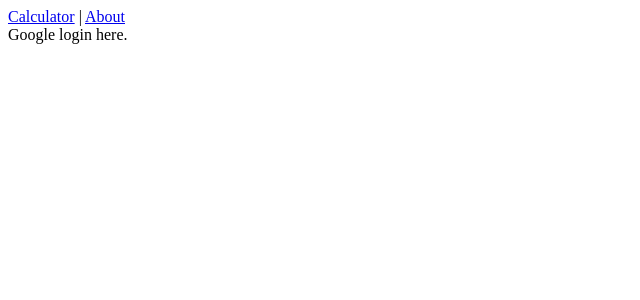
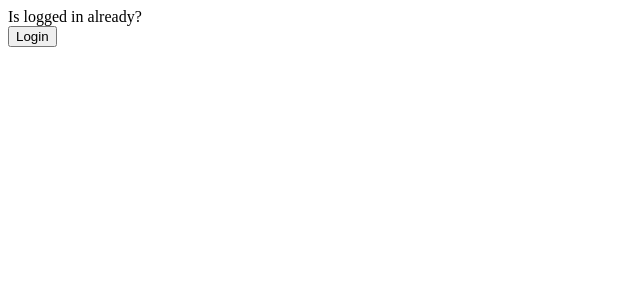
Before and after one commit to willemodendaal/over-engineered-max-hr-calculator, a React app: page /#/login in a window 1280 px wide. Shown: the top 300 px of the page, without its empty margins (0-640 px from the left). Built offline with nearby package versions, Linux system fonts and the light colour scheme; the HTML template or start-up script is replaced by a standard one.

Commit message:
Working on inter-connection between login, state management and routing.

```diff
--- /dev/null
+++ b/src/actions/authActions.js
@@ -0,0 +1,4 @@
+export function createDoLoginAction()
+{
+	return { type: 'DO_LOGIN' };
+}
--- a/src/containers/app.jsx
+++ b/src/containers/app.jsx
@@ -1,26 +1,51 @@
 import React from 'react';
-import { Switch, NavLink, Route } from 'react-router-dom';
+import { connect } from 'react-redux';
+import { Switch, Route } from 'react-router-dom';
 
-import Calculator from '../presentational/calculator.jsx';
-import About from '../presentational/about.jsx';
+import { createDoLoginAction } from '../actions/authActions';
+
+import LoggedInHome from '../presentational/loggedInHome.jsx';
 import Login from '../presentational/login.jsx';
-import Secure from '../presentational/secure.jsx'
+import RequireLogin from '../presentational/requireLogin.jsx';
+
 
 class App extends React.Component {
-    render() {
-      return (
-        <div>
-            <div id="top-menu">
-              <NavLink to="/">Calculator</NavLink> | <NavLink to="/about">About</NavLink>
-            </div>
-            <Switch>
-              <Route exact path='/' component={() => <Secure loggedIn={false}><Calculator/></Secure>} />
-              <Route path='/login' component={Login} />
-              <Route path='/about' component={About} />
-            </Switch>
-        </div>
-      );
+	constructor(props) {
+        super(props);
     }
+	render() {
+		let isLoggedIn = this.props.auth.loggedIn;
+		return (
+			<Switch>
+				<Route exact path='/' component={() =>
+					/* If user is not logged in yet, the RequireLogin component will
+						render a 'Redirect' to /login. */
+					<RequireLogin loggedIn={isLoggedIn} loginRoute={"/login"}>
+						<LoggedInHome />
+					</RequireLogin>}
+				/>
+				<Route path='/login' component={() =>
+					<Login loggedIn={isLoggedIn} doLogin={this.props.doLogin} />}
+				/>
+			</Switch>
+			);
+	}
+}
+
+const mapStateToProps = state => {
+	return {
+	  auth: state.auth,
+	  calculator: state.calculator
+	}
   }
 
-export default App;
+const mapDispatchToProps = dispatch => {
+	return {
+		doLogin: () => dispatch(createDoLoginAction())
+	}
+}
+
+export default connect(
+	mapStateToProps,
+	mapDispatchToProps
+)(App)
--- a/src/presentational/about.jsx
+++ b/src/presentational/about.jsx
@@ -1,6 +1,9 @@
 import React from 'react';
 
 class About extends React.Component {
+	constructor(props) {
+		super(props);
+	}
 	render() {
 	  return (
 		<div>
--- a/src/presentational/calculator.jsx
+++ b/src/presentational/calculator.jsx
@@ -1,6 +1,9 @@
 import React from 'react';
 
 class Calculator extends React.Component {
+    constructor(props) {
+        super(props);
+    }
     render() {
       return (
           <div>
--- /dev/null
+++ b/src/presentational/loggedInHome.jsx
@@ -0,0 +1,26 @@
+import React from 'react';
+import { Switch, NavLink, Route } from 'react-router-dom';
+
+import Calculator from '../presentational/calculator.jsx';
+import About from '../presentational/about.jsx';
+
+class LoggedInHome extends React.Component {
+	constructor(props) {
+		super(props);
+	}
+	render() {
+	  return (
+		<div>
+			<div id="top-menu">
+			  <NavLink to="/">Calculator</NavLink> | <NavLink to="/about">About</NavLink>
+			</div>
+			<Switch>
+			  <Route exact path='/' component={Calculator} />
+			  <Route path='/about' component={About} />
+			</Switch>
+		</div>
+	  );
+	}
+  }
+
+export default LoggedInHome;
--- a/src/presentational/login.jsx
+++ b/src/presentational/login.jsx
@@ -1,13 +1,18 @@
 import React from 'react';
+import PropTypes from 'prop-types';
 
-class Login extends React.Component {
-    render() {
-      return (
-        <div>
-            Google login here.
-        </div>
-      );
-    }
-  }
+const Login = (props) => {
+	return (
+		<div>
+			<span>Is logged in already? {props.loggedIn}</span><br/>
+			<button onClick={props.doLogin}>Login</button>
+		</div>
+	);
+}
+
+Login.propTypes = {
+	loggedIn: PropTypes.bool.isRequired,
+	doLogin: PropTypes.func.isRequired
+};
 
 export default Login;
--- /dev/null
+++ b/src/presentational/requireLogin.jsx
@@ -0,0 +1,28 @@
+import React from 'react';
+import { Redirect } from 'react-router-dom';
+import PropTypes from 'prop-types';
+
+/* Renders child components if user is logged in, or redirects to login route. */
+class RequireLogin extends React.Component {
+	constructor(props) {
+		super(props);
+	}
+	render() {
+		if (!this.props.loggedIn)
+		{
+			return <Redirect to={this.props.loginRoute} />
+		}
+		return <div>{this.props.children}</div>
+	}
+}
+
+RequireLogin.propTypes = {
+	children: PropTypes.oneOfType([
+		PropTypes.arrayOf(PropTypes.node),
+		PropTypes.node
+	]).isRequired,
+	loggedIn: PropTypes.bool.isRequired,
+	loginRoute: PropTypes.string.isRequired
+};
+
+export default RequireLogin;
--- a/src/presentational/secure.jsx
+++ /dev/null
@@ -1,24 +0,0 @@
-import React from 'react';
-import { Redirect } from 'react-router-dom';
-import PropTypes from 'prop-types';
-
-/* Renders child components if user is logged in, or redirects to login route. */
-class Secure extends React.Component {
-    render() {
-        if (!this.props.loggedIn)
-        {
-            return <Redirect to="/login" />
-        }
-        return <div>{this.props.children}</div>
-    }
-}
-
-Secure.propTypes = {
-    children: PropTypes.oneOfType([
-        PropTypes.arrayOf(PropTypes.node),
-        PropTypes.node
-    ]).isRequired,
-    loggedIn: PropTypes.bool.isRequired
-};
-
-export default Secure;
```
Also changed, not shown: 1 other file (tests, documents, lock files or other folders). Lines whose indentation alone changed are shown as unchanged.
